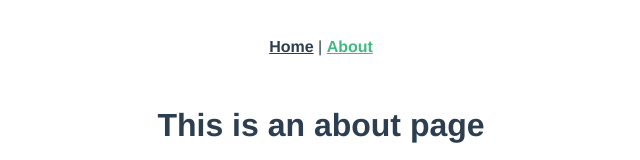
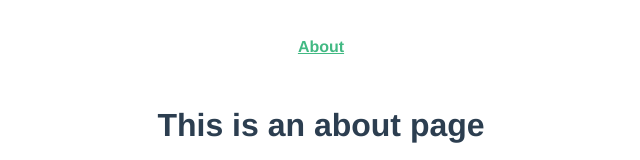
Before and after one commit to bugs666/vue3Demo-cli, a Vue app: page /about in a window 1280 px wide. Shown: the top 160 px of the page, without its empty margins (319-959 px from the left). Built offline with nearby package versions, Linux system fonts and the light colour scheme.

Commit message:
解决引入elui+后打包报错问题

```diff
--- a/src/App.vue
+++ b/src/App.vue
@@ -1,6 +1,5 @@
 <template>
   <div id="nav">
-    <router-link to="/">Home</router-link> |
     <router-link to="/about">About</router-link>
   </div>
   <router-view/>
--- a/src/main.ts
+++ b/src/main.ts
@@ -1,6 +1,7 @@
-import { createApp } from 'vue'
+import {createApp} from 'vue'
 import App from './App.vue'
 import router from './router'
 import store from './store'
+import ElementPlus from 'element-plus';
 
-createApp(App).use(store).use(router).mount('#app')
+createApp(App).use(ElementPlus).use(store).use(router).mount('#app')
--- a/src/router/index.ts
+++ b/src/router/index.ts
@@ -1,18 +1,9 @@
 import { createRouter, createWebHistory, RouteRecordRaw } from 'vue-router'
-import Home from '../views/Home.vue'
 
 const routes: Array<RouteRecordRaw> = [
   {
-    path: '/',
-    name: 'Home',
-    component: Home
-  },
-  {
     path: '/about',
     name: 'About',
-    // route level code-splitting
-    // this generates a separate chunk (about.[hash].js) for this route
-    // which is lazy-loaded when the route is visited.
     component: () => import(/* webpackChunkName: "about" */ '../views/About.vue')
   }
 ]
--- a/src/views/About.vue
+++ b/src/views/About.vue
@@ -1,5 +1,15 @@
 <template>
-  <div class="about">
-    <h1>This is an about page</h1>
-  </div>
+  <h1>This is an about page</h1>
 </template>
+
+<script>
+import {reactive} from 'vue';
+
+export default {
+
+  setup(props, context) {
+    return {};
+  }
+}
+
+</script>
--- a/src/views/Home.vue
+++ /dev/null
@@ -1,18 +0,0 @@
-<template>
-  <div class="home">
-    <img alt="Vue logo" src="../assets/logo.png">
-    <HelloWorld msg="Welcome to Your Vue.js + TypeScript App"/>
-  </div>
-</template>
-
-<script lang="ts">
-import { defineComponent } from 'vue';
-import HelloWorld from '@/components/HelloWorld.vue'; // @ is an alias to /src
-
-export default defineComponent({
-  name: 'Home',
-  components: {
-    HelloWorld,
-  },
-});
-</script>
--- a/vue.config.js
+++ b/vue.config.js
@@ -1,5 +1,7 @@
 module.exports = {
     devServer: {
         port: '9090'
-    }
+    },
+    //https://github.com/element-plus/element-plus/issues/5563
+    transpileDependencies: ['element-plus']
 }
```
Also changed, not shown: package.json (+6 -4 lines).
